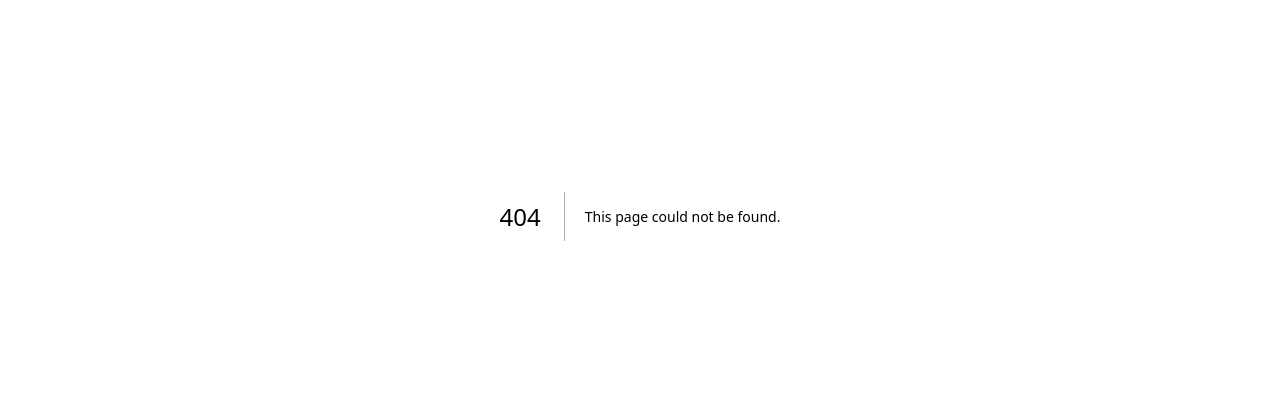
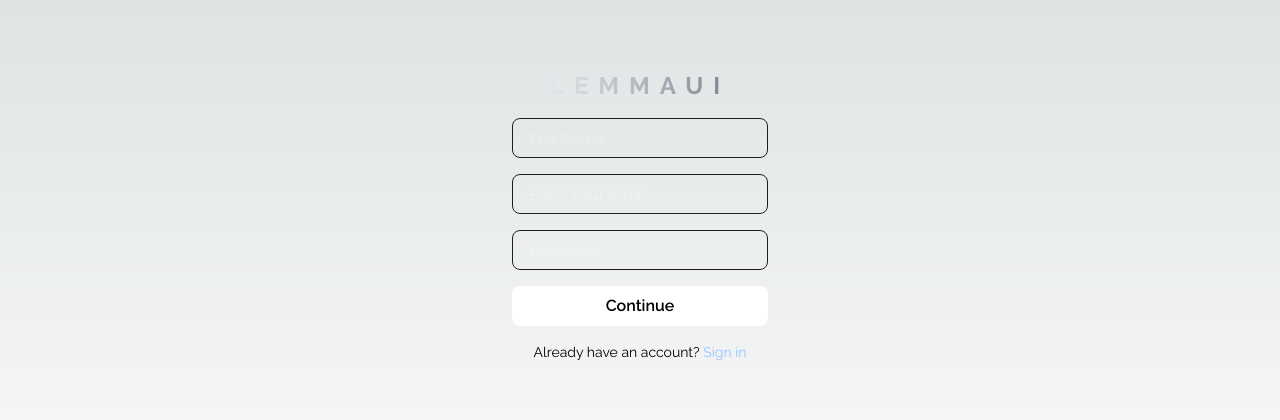
Before and after one commit to RamGoel/lemmaUI, a Next.js app: page /signup in a window 1280 px wide. Before the commit this address had no page. Shown: the part 184-604 px from the top of the page. Built offline with nearby package versions, Linux system fonts and the light colour scheme.

Commit message:
feat: login and signup

```diff
--- a/app/dashboard/page.tsx
+++ b/app/dashboard/page.tsx
@@ -3,6 +3,7 @@ import UIAction from '@/components/actions'
 import EmptyUI from '@/components/empty'
 import LoadingUI from '@/components/loading'
 import ResultUI from '@/components/result'
+import { useAuth } from '@/hooks/useAuth'
 import { useEditor } from '@/hooks/useEditor'
 import { Editor } from '@monaco-editor/react'
 import { useRouter } from 'next/navigation'
@@ -11,6 +12,13 @@ import { BsArrowUpRight } from 'react-icons/bs'
 export default function Dashboard() {
     const router = useRouter()
     const { isLoading, json, result, setState } = useEditor()
+    const { user, logoutUser } = useAuth()
+
+    if (!user) {
+        router.push('/')
+        return
+    }
+
     return (
         <div className="flex h-screen items-center gap-[2rem] justify-between">
             <div className=" flex items-center justify-between px-[200px] absolute top-[30px] w-full text-center">
@@ -20,14 +28,21 @@ export default function Dashboard() {
 
                 <div className="flex items-center justify-end gap-[1rem]">
                     <div>
-                        Current Plan: <span className="underline">BASIC</span>
+                        {user.name}{' '}
+                        <span
+                            className={`px-4 ml-2 py-1 rounded-full bg-gradient-to-r ${user.plan === 'free' ? 'from-blue-500 to-blue-600' : 'from-orange-500 to-yellow-600'} text-transparent text-white font-semibold`}
+                        >
+                            {user.plan.toUpperCase()}
+                        </span>
                     </div>
                     <div className="flex items-center justify-center h-[50px] gap-[.5rem] border-[1px] border-[#1e1e1e] rounded-lg min-w-[100px] px-4  hover:bg-[#1e1e1e] cursor-pointer">
                         Upgrade <BsArrowUpRight />
                     </div>
                     <button
                         onClick={() => {
-                            router.push('/')
+                            logoutUser()
+                            localStorage.clear()
+                            window.location.replace('/')
                         }}
                         className="bg-white text-black uppercase tracking-widest font-semibold min-w-[100px] py-3 px-4 rounded-lg ml-auto"
                     >
--- /dev/null
+++ b/app/login/page.tsx
@@ -0,0 +1,67 @@
+'use client'
+
+import { useAuth } from '@/hooks/useAuth'
+import Link from 'next/link'
+import { useRouter } from 'next/navigation'
+import { useState } from 'react'
+
+const Login = () => {
+    const [email, setEmail] = useState('')
+    const [password, setPassword] = useState('')
+    const { loginUser, user } = useAuth()
+    const router = useRouter()
+
+    if (user) {
+        router.push('/dashboard')
+        return
+    }
+    const handleSubmit = (e: React.FormEvent<HTMLFormElement>) => {
+        e.preventDefault()
+        loginUser(email, password)
+    }
+    return (
+        <div className="flex items-center h-screen justify-center">
+            <div className="min-w-[20vw]">
+                <p className="text-2xl text-center font-bold tracking-[10px] bg-gradient-to-r from-gray-50 to-gray-500 text-transparent bg-clip-text">
+                    LEMMAUI
+                </p>
+
+                <form
+                    onSubmit={handleSubmit}
+                    className="mt-4 flex flex-col gap-[1rem]"
+                >
+                    <input
+                        value={email}
+                        required
+                        onChange={(e) => setEmail(e.target.value)}
+                        className="w-full h-[40px] border-[1px] placeholder:text-white placeholder:opacity-30 px-4 border-[#1e1e1e] rounded-lg bg-transparent"
+                        type="email"
+                        placeholder="Enter your email"
+                    />
+                    <input
+                        value={password}
+                        required
+                        onChange={(e) => setPassword(e.target.value)}
+                        className="w-full h-[40px] border-[1px] placeholder:text-white placeholder:opacity-30 px-4 border-[#1e1e1e] rounded-lg bg-transparent"
+                        type="password"
+                        placeholder="Password"
+                    />
+                    <button
+                        type="submit"
+                        className="w-full bg-white hover:bg-gray-300 h-[40px] rounded-lg text-black font-semibold"
+                    >
+                        Continue
+                    </button>
+                    <p className="text-sm text-center">
+                        Don&apos;t have an account?{' '}
+                        <Link href="/signup" className="text-blue-300">
+                            Sign up
+                        </Link>
+                    </p>
+                </form>
+            </div>
+        </div>
+    )
+}
+
+export default Login
--- a/app/page.tsx
+++ b/app/page.tsx
@@ -1,9 +1,16 @@
 'use client'
+import { useAuth } from '@/hooks/useAuth'
 import Image from 'next/image'
 import { useRouter } from 'next/navigation'
+import { useEffect } from 'react'
 
 const Home = () => {
     const router = useRouter()
+    const { user, fetchUserData } = useAuth()
+
+    useEffect(() => {
+        fetchUserData()
+    }, [])
     return (
         <div className="flex items-center bg-gradient-to-br from-[#16161694] to-[#2a2a2a] flex-col justify-center h-screen w-full">
             <div className=" flex items-center justify-between px-[200px] absolute top-[30px] w-full text-center">
@@ -12,6 +19,9 @@ const Home = () => {
                 </p>
                 <button
                     onClick={() => {
+                        if (!user) {
+                            return router.push('/login')
+                        }
                         router.push('/dashboard')
                     }}
                     className="bg-white text-black uppercase tracking-widest font-semibold min-w-[100px] py-4 px-4 rounded-lg ml-auto"
--- /dev/null
+++ b/app/signup/page.tsx
@@ -0,0 +1,77 @@
+'use client'
+
+import { useAuth } from '@/hooks/useAuth'
+import Link from 'next/link'
+import { useRouter } from 'next/navigation'
+import { useState } from 'react'
+
+const Signup = () => {
+    const [name, setName] = useState('')
+    const [email, setEmail] = useState('')
+    const [password, setPassword] = useState('')
+    const { user, createUser } = useAuth()
+    const router = useRouter()
+
+    if (user) {
+        router.push('/dashboard')
+        return
+    }
+    const handleSubmit = (e: React.FormEvent<HTMLFormElement>) => {
+        e.preventDefault()
+        createUser(name, email, password)
+    }
+    return (
+        <div className="flex items-center h-screen justify-center">
+            <div className="min-w-[20vw]">
+                <p className="text-2xl text-center font-bold tracking-[10px] bg-gradient-to-r from-gray-50 to-gray-500 text-transparent bg-clip-text">
+                    LEMMAUI
+                </p>
+
+                <form
+                    onSubmit={handleSubmit}
+                    className="mt-4 flex flex-col gap-[1rem]"
+                >
+                    <input
+                        value={name}
+                        required
+                        onChange={(e) => setName(e.target.value)}
+                        className="w-full h-[40px] border-[1px] placeholder:text-white placeholder:opacity-30 px-4 border-[#1e1e1e] rounded-lg bg-transparent"
+                        type="text"
+                        placeholder="Full Name"
+                    />
+                    <input
+                        value={email}
+                        required
+                        onChange={(e) => setEmail(e.target.value)}
+                        className="w-full h-[40px] border-[1px] placeholder:text-white placeholder:opacity-30 px-4 border-[#1e1e1e] rounded-lg bg-transparent"
+                        type="text"
+                        placeholder="Enter your email"
+                    />
+                    <input
+                        value={password}
+                        required
+                        onChange={(e) => setPassword(e.target.value)}
+                        className="w-full h-[40px] border-[1px] placeholder:text-white placeholder:opacity-30 px-4 border-[#1e1e1e] rounded-lg bg-transparent"
+                        type="password"
+                        placeholder="Password"
+                    />
+                    <button
+                        type="submit"
+                        className="w-full bg-white hover:bg-gray-300 h-[40px] rounded-lg text-black font-semibold"
+                    >
+                        Continue
+                    </button>
+
+                    <p className="text-sm text-center">
+                        Already have an account?{' '}
+                        <Link href="/login" className="text-blue-300">
+                            Sign in
+                        </Link>
+                    </p>
+                </form>
+            </div>
+        </div>
+    )
+}
+
+export default Signup
--- a/components/actions.tsx
+++ b/components/actions.tsx
@@ -40,13 +40,13 @@ const UIAction = () => {
                 </button>
             ) : null}
 
-            <select className="flex items-center justify-center bg-transparent gap-[.5rem] border-[1px] border-[#1e1e1e] rounded-lg min-w-[100px] px-4 h-[40px] hover:bg-[#1e1e1e]">
+            {/* <select className="flex items-center justify-center bg-transparent gap-[.5rem] border-[1px] border-[#1e1e1e] rounded-lg min-w-[100px] px-4 h-[40px] hover:bg-[#1e1e1e]">
                 <option value="chakra">Chakra UI</option>
                 <option value="mui">Material UI</option>
                 <option selected value="tailwind">
                     Tailwind
                 </option>
-            </select>
+            </select> */}
 
             <button
                 onClick={() => {
--- /dev/null
+++ b/hooks/useAuth.ts
@@ -0,0 +1,56 @@
+import { axiosInstance } from '@/lib/axios'
+import { User } from '@/types/user'
+import toast from 'react-hot-toast'
+import { create } from 'zustand'
+
+interface AuthStoreProps {
+    user: null | User
+    loginUser: (email: string, password: string) => void
+    logoutUser: () => void
+    createUser: (name: string, email: string, password: string) => void
+    fetchUserData: () => void
+}
+export const useAuth = create<AuthStoreProps>((set, get) => ({
+    user: null,
+    loginUser(email, password) {
+        axiosInstance
+            .post('/auth/login', { email, password })
+            .then((res) => {
+                set({ user: res.data.user })
+                localStorage.setItem('lemmaToken', res.data.token)
+            })
+            .catch((err) => {
+                console.log(err)
+                toast.error('Error while logging in')
+            })
+    },
+    logoutUser() {
+        set({ user: null })
+    },
+    createUser(name, email, password) {
+        axiosInstance
+            .post('/auth/signup', { name, email, password, appName: 'lemma' })
+            .then((res) => {
+                set({ user: res.data.user })
+                localStorage.setItem('lemmaToken', res.data.token)
+            })
+            .catch((err) => {
+                console.log(err)
+                toast.error('Error while creating user')
+            })
+    },
+    fetchUserData: () => {
+        axiosInstance
+            .get('/auth/jwt', {
+                headers: {
+                    Authorization: `Bearer ${localStorage.getItem('lemmaToken')}`,
+                },
+            })
+            .then((res) => {
+                set({ user: res.data.user })
+            })
+            .catch((err) => {
+                console.log(err)
+            })
+    },
+}))
--- a/hooks/useEditor.ts
+++ b/hooks/useEditor.ts
@@ -21,7 +21,7 @@ export const useEditor = create<EditorStoreProps>((set, get) => ({
         }
         get().setState({ isLoading: true })
         axiosInstance
-            .post('/create', { json: get().json })
+            .post('/json-ui/create', { json: get().json })
             .then((res) => {
                 get().setState({ result: res.data.text })
             })
--- a/package.json
+++ b/package.json
@@ -11,6 +11,7 @@
   "dependencies": {
     "@monaco-editor/react": "^4.6.0",
     "axios": "^1.7.2",
+    "bcrypt": "^5.1.1",
     "dotenv": "^16.4.5",
     "jsoneditor": "^10.1.0",
     "next": "14.2.4",
--- /dev/null
+++ b/types/user.ts
@@ -0,0 +1,8 @@
+export interface User {
+    name: string
+    email: string
+    password: string
+    currTokens: number
+    plan: 'free' | 'pro'
+    extraInfo: any
+}
```
Also changed, not shown: 2 other files (tests, documents, lock files or other folders).
